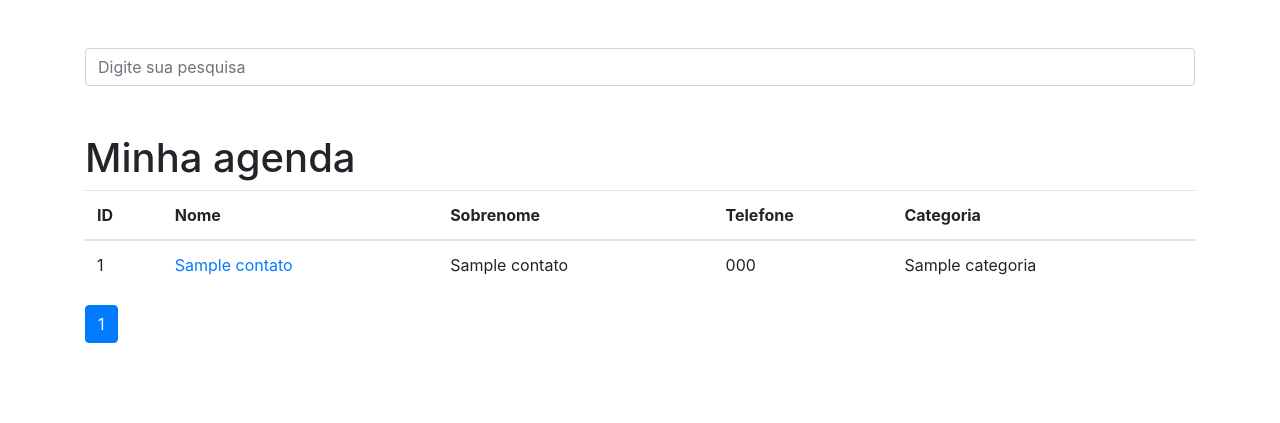
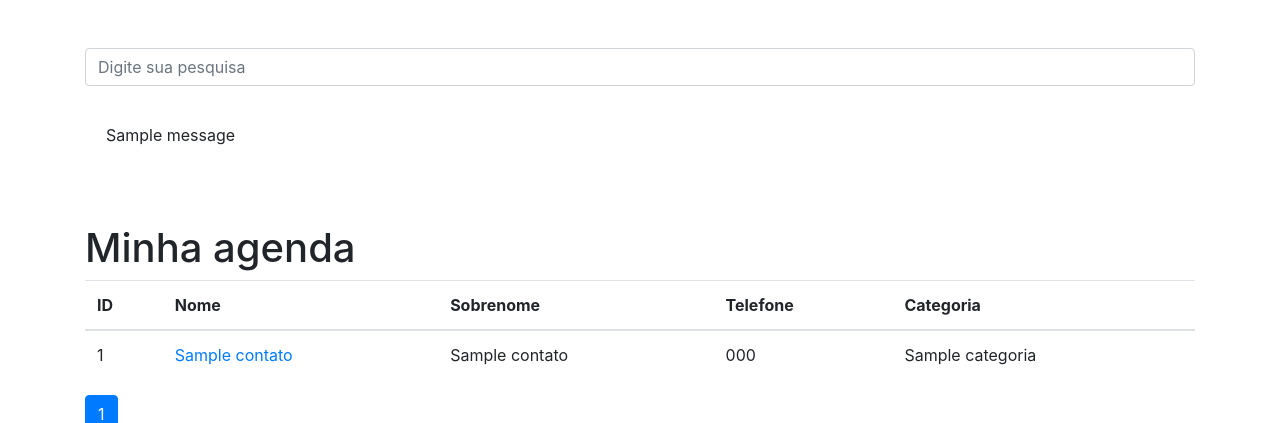
Before and after one commit to geovanipaz/projeto-agenda, a Django app: page / in a window 1280 px wide. Shown: the part 56-479 px from the top of the page. Run offline with Django 4.2, Linux system fonts and the light colour scheme; tables that the repository leaves empty hold one stand-in row (values such as "Sample post"); one stand-in notice (Sample message) is shown; some libraries are stand-ins or nearby versions.

Commit message:
sistemas de mensagens

```diff
--- a/contatos/views.py
+++ b/contatos/views.py
@@ -1,12 +1,15 @@
-from django.shortcuts import render, get_object_or_404
+from django.shortcuts import render, get_object_or_404, redirect
 from .models import Contato
 from django.http import Http404
 from django.core.paginator import Paginator
 from django.db.models import Q, Value
 from django.db.models.functions import Concat
+from django.contrib import messages
 # Create your views here.
 
 def index(request):
+
+
     contatos = Contato.objects.order_by('-id').filter(
         mostrar = True
     )
@@ -31,7 +34,10 @@ def ver_contato(request, contato_id):
 def busca(request):
     termo = request.GET.get('termo')
     if termo is None or not termo:
-        raise Http404()
+        messages.add_message(request,
+                             messages.ERROR,
+                             'Campo termo não ser vazio')
+        return redirect('index')
 
     campos = Concat('nome',Value(' '),'sobrenome')
     contatos = Contato.objects.annotate(
--- a/templates/base.html
+++ b/templates/base.html
@@ -28,6 +28,8 @@
                 placeholder="Digite sua pesquisa"
                 name="termo">
 
+             {% include 'parciais/_messages.html' %}
+
             </div>
           </div>
         </form>
--- /dev/null
+++ b/templates/parciais/_messages.html
@@ -0,0 +1,8 @@
+{% if messages %}
+<br>
+  {% for message in messages %}
+    <div class="alert {{message.tags}}" role="alert">
+      {{message}}
+    </div>
+  {% endfor %}
+{% endif %}
```
Also changed, not shown: agenda/settings.py (+14 -0 lines).
